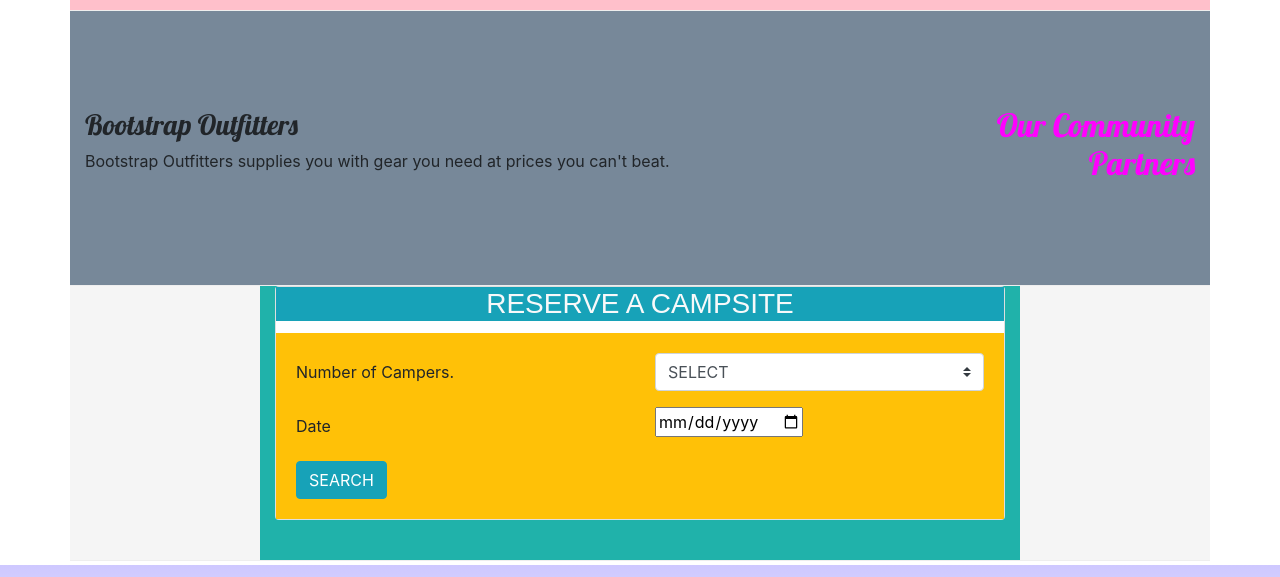
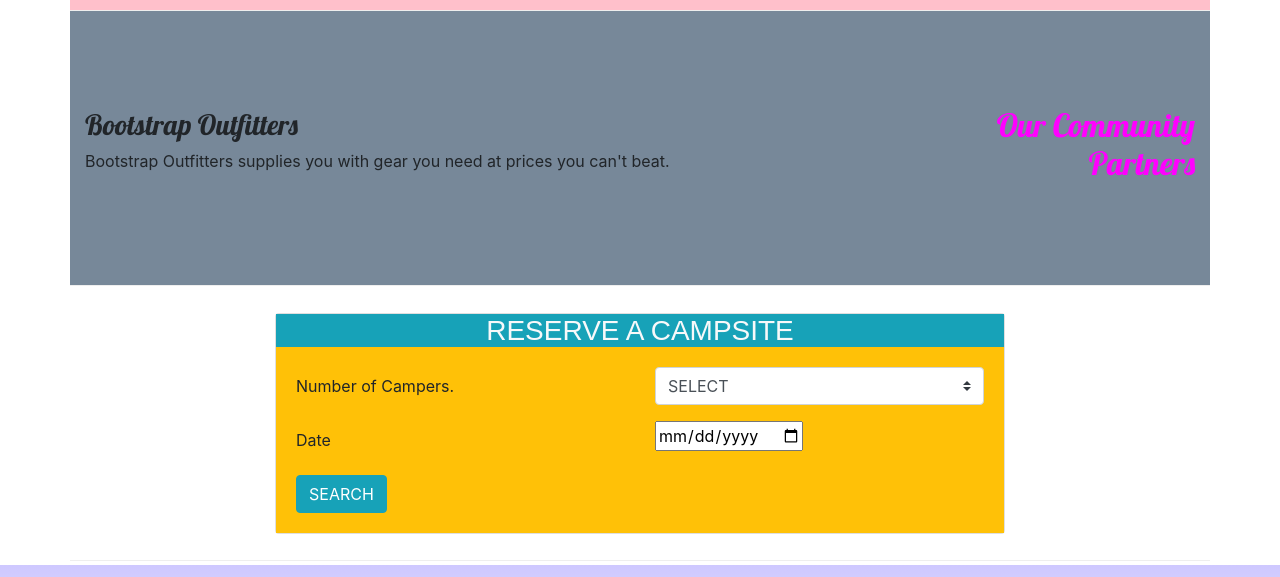
Before and after one commit to dho1115/my-first-bootstrap-project, a website: page index.html in a window 1280 px wide. Shown: the part 757-1334 px from the top of the page. Drawn offline with nearby package versions, Linux system fonts and the light colour scheme.

Commit message:
styling changes in the form. Used align-self-center for card.

```diff
--- a/index.html
+++ b/index.html
@@ -87,10 +87,10 @@
             </div>
         </div>
 
-        <div class="row row-content" style="background-color: whitesmoke;">
-            <div class="col-sm-8 mx-auto" style="background-color: lightseagreen;">
+        <div class="row row-content">
+            <div class="col-sm-8 mx-auto align-self-center">
                 <div class="card">
-                    <h3 class="card-title bg-info text-center text-light" style="font-family: Arial, Helvetica, sans-serif;">RESERVE A CAMPSITE</h3>
+                    <h3 class="card-title bg-info text-center text-light p-0 m-0" style="font-family: Arial, Helvetica, sans-serif;">RESERVE A CAMPSITE</h3>
                     <div class="card-body bg-warning">
 
                         <!-- START FORM -->
```
